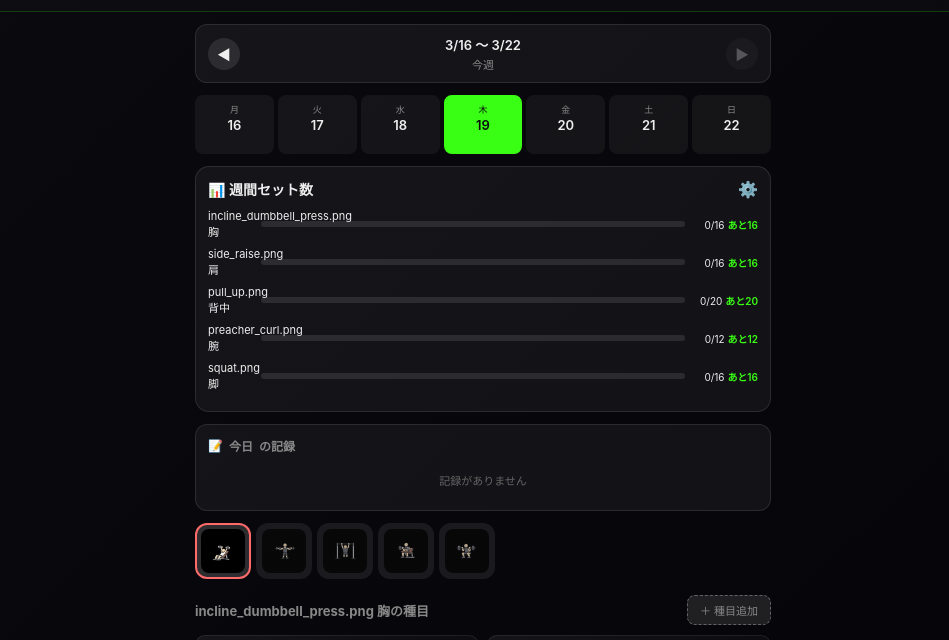
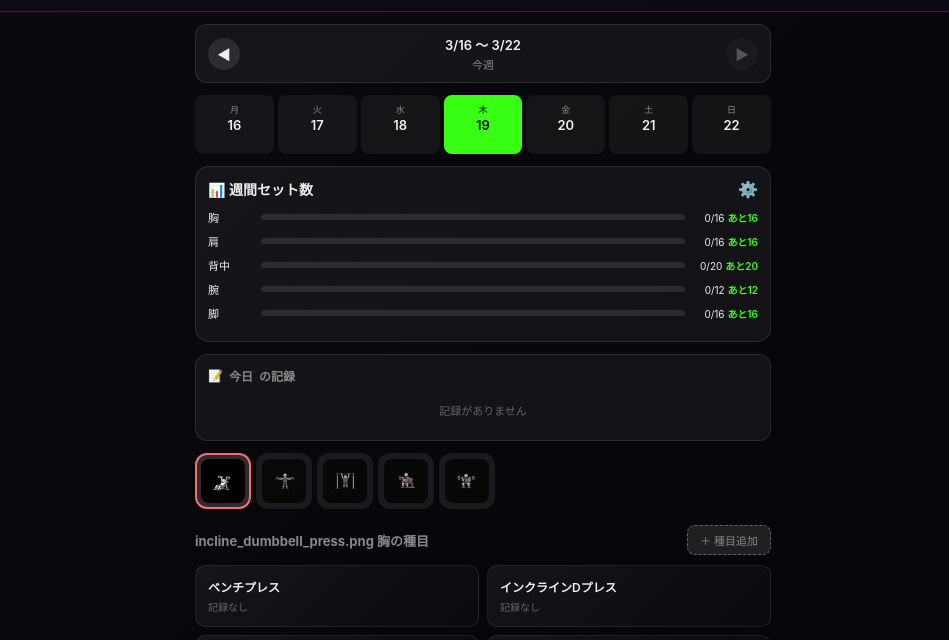
Before and after one commit to act00/recfit, a plain HTML site: page index.html in a window 1280 px wide. Shown: the part 80-720 px from the top of the page, without its empty margins (157-1106 px from the left). Drawn offline with Linux system fonts and the light colour scheme.

Commit message:
Add files via upload

```diff
--- a/index.html
+++ b/index.html
@@ -1647,7 +1647,7 @@
         const percent = Math.min(100, (done / goal) * 100);
         return `
           <div class="progress-item">
-            <span class="progress-label">${part.icon} ${part.name}</span>
+            <span class="progress-label">${part.name}</span>
             <div class="progress-bar">
               <div class="progress-fill" style="width: ${percent}%; background: ${part.color};"></div>
             </div>
```
